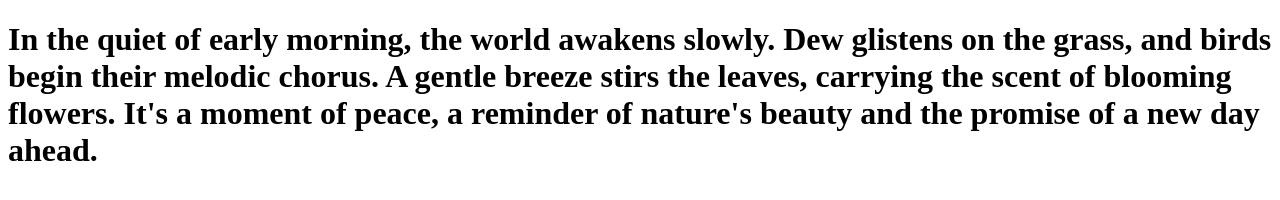
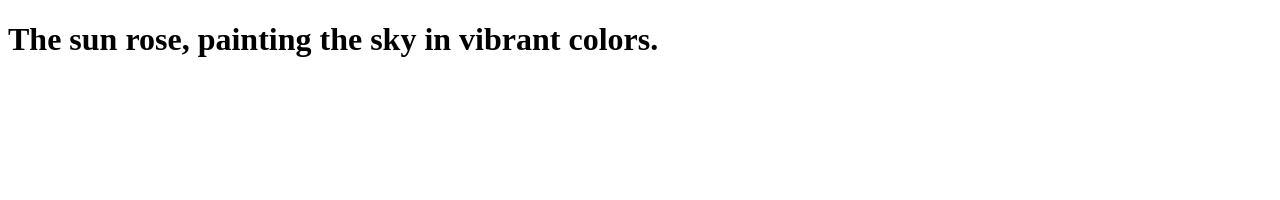
Before and after one commit to raheemchishty/newpractice, a plain HTML site: page index.html in a window 1280 px wide. Drawn offline with Linux system fonts and the light colour scheme.

Commit message:
change in h1

```diff
--- a/index.html
+++ b/index.html
@@ -7,7 +7,7 @@
 </head>
 <body>
     <div>
-        <h1>In the quiet of early morning, the world awakens slowly. Dew glistens on the grass, and birds begin their melodic chorus. A gentle breeze stirs the leaves, carrying the scent of blooming flowers. It's a moment of peace, a reminder of nature's beauty and the promise of a new day ahead.</h1>
+        <h1>The sun rose, painting the sky in vibrant colors.</h1>
     </div>
 </body>
 </html>
```
